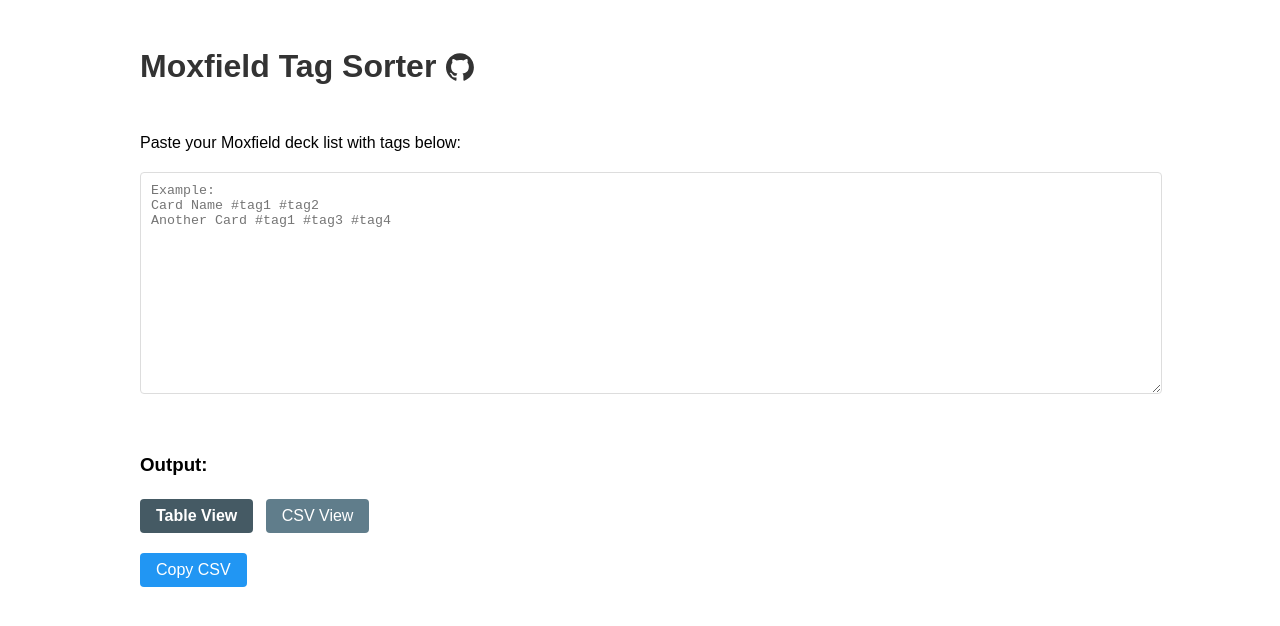
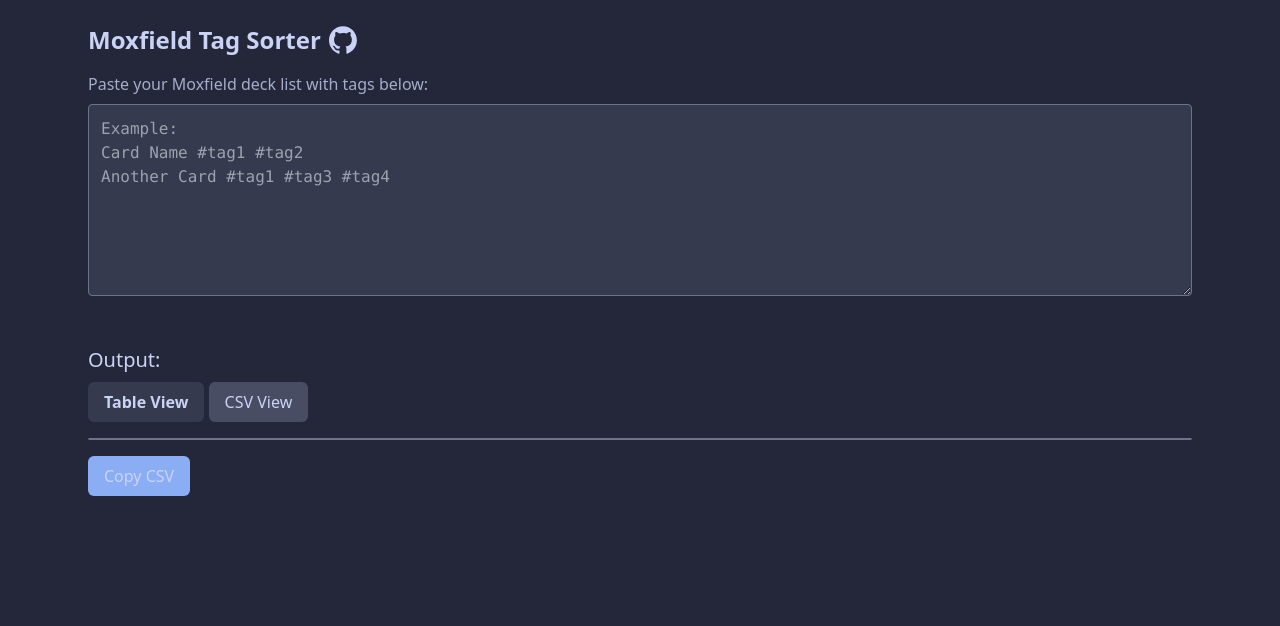
Before and after one commit to 0swin/Moxfield-Tag-Sorter, a plain HTML site: page index.html in a window 1280 px wide. Both pictures are taken after a click on the button "Table View". Drawn offline with nearby package versions, Linux system fonts and the light colour scheme.

Commit message:
Refactor HTML and JavaScript for improved styling and functionality in Moxfield Tag Sorter

```diff
--- a/index.html
+++ b/index.html
@@ -1,137 +1,110 @@
 <!DOCTYPE html>
 <html lang="en">
-<head>    <meta charset="UTF-8">
+<head>
+    <meta charset="UTF-8">
     <meta name="viewport" content="width=device-width, initial-scale=1.0">
     <title>Moxfield Tag Sorter</title>
-    <style>
-        body {
-            font-family: Arial, sans-serif;
-            max-width: 1000px;
-            margin: 0 auto;
-            padding: 20px;
-            line-height: 1.6;
+    <script src="https://cdn.tailwindcss.com"></script>
+    <script>
+        tailwind.config = {
+            theme: {
+                extend: {
+                    colors: {
+                        // Catppuccin Macchiato color palette
+                        macchiato: {
+                            rosewater: '#f4dbd6',
+                            flamingo: '#f0c6c6',
+                            pink: '#f5bde6',
+                            mauve: '#c6a0f6',
+                            red: '#ed8796',
+                            maroon: '#ee99a0',
+                            peach: '#f5a97f',
+                            yellow: '#eed49f',
+                            green: '#a6da95',
+                            teal: '#8bd5ca',
+                            sky: '#91d7e3',
+                            sapphire: '#7dc4e4',
+                            blue: '#8aadf4',
+                            lavender: '#b7bdf8',
+                            text: '#cad3f5',
+                            subtext1: '#b8c0e0',
+                            subtext0: '#a5adcb',
+                            overlay2: '#939ab7',
+                            overlay1: '#8087a2',
+                            overlay0: '#6e738d',
+                            surface2: '#5b6078',
+                            surface1: '#494d64',
+                            surface0: '#363a4f',
+                            base: '#24273a',
+                            mantle: '#1e2030',
+                            crust: '#181926'
                         }
-        textarea {
-            width: 100%;
-            height: 200px;
-            margin-bottom: 10px;
-            padding: 10px;
-            border: 1px solid #ddd;
-            border-radius: 4px;
-            font-family: monospace;
                     }
-        button {
-            padding: 8px 16px;
-            background-color: #4CAF50;
-            color: white;
-            border: none;
-            border-radius: 4px;
-            cursor: pointer;
-            font-size: 16px;
-            margin-right: 8px;
                 }
-        button:hover {
-            background-color: #45a049;
             }
-        #output {
-            margin-top: 20px;
-            white-space: pre;
-            font-family: monospace;
-            border: 1px solid #ddd;
-            padding: 10px;
-            background-color: #f9f9f9;
-            overflow-x: auto;
-            display: none;
         }
-        #table-output {
-            margin-top: 20px;
-            overflow-x: auto;
+    </script>
+    <style type="text/tailwindcss">
+        @layer components {
+            .btn {
+                @apply px-4 py-2 rounded-md text-macchiato-text transition-colors duration-200 font-medium;
+            }
+            .btn-primary {
+                @apply bg-macchiato-mauve hover:bg-macchiato-lavender;
+            }
+            .btn-secondary {
+                @apply bg-macchiato-blue hover:bg-macchiato-sapphire;
+            }
+            .btn-tab {
+                @apply bg-macchiato-surface1 hover:bg-macchiato-surface0;
+            }
+            .btn-tab.active {
+                @apply bg-macchiato-surface0 font-bold;
             }
             table {
-            border-collapse: collapse;
-            width: 100%;
-            margin-top: 10px;
-        }
-        th, td {
-            border: 1px solid #ddd;
-            padding: 8px;
-            text-align: left;
+                @apply w-full border-collapse;
             }
             th {
-            background-color: #f2f2f2;
-            position: sticky;
-            top: 0;
+                @apply bg-macchiato-surface1 text-macchiato-text py-2 px-4 text-left sticky top-0;
+            }
+            td {
+                @apply py-2 px-4 border-b border-macchiato-overlay0;
             }
             tr:nth-child(even) {
-            background-color: #f9f9f9;
+                @apply bg-macchiato-surface0/50;
             }
             tr:hover {
-            background-color: #e9e9e9;
-        }        h1 {
-            color: #333;
-            display: inline-block;
-            margin-right: 10px;
+                @apply bg-macchiato-surface0;
             }
-        .header-container {
-            display: flex;
-            align-items: center;
-        }        .github-icon {
-            display: inline-flex;
-            align-items: center;
-            text-decoration: none;
-            transition: transform 0.2s;
         }
-        .github-icon svg {
-            width: 28px;
-            height: 28px;
-            fill: #333;
-        }
-        .github-icon:hover svg {
-            fill: #2196F3;
-        }
-        .view-controls {
-            margin: 15px 0;
-        }
-        .copy-btn {
-            background-color: #2196F3;
-        }
-        .copy-btn:hover {
-            background-color: #0b7dda;
-        }
-        .tab-btn {
-            background-color: #607D8B;
-        }        .tab-btn.active {
-            background-color: #455A64;
-            font-weight: bold;
-        }
-        #status-message {
-            color: #666;
-            font-style: italic;
-            margin-bottom: 10px;
-            min-height: 20px;
-        }</style>
+    </style>
 </head>
-<body>    <div class="header-container">
-        <h1>Moxfield Tag Sorter</h1>
-        <a href="https://github.com/0swin/Moxfield-Tag-Sorter" target="_blank" class="github-icon" title="View on GitHub">
-            <svg xmlns="http://www.w3.org/2000/svg" viewBox="0 0 98 96">
+<body class="bg-macchiato-base text-macchiato-text">
+    <div class="max-w-6xl mx-auto p-6">
+        <div class="flex items-center mb-4">
+            <h1 class="text-2xl font-bold text-macchiato-text mr-2">Moxfield Tag Sorter</h1>
+            <a href="https://github.com/0swin/Moxfield-Tag-Sorter" target="_blank" class="inline-flex items-center hover:scale-110 transition-transform duration-200" title="View on GitHub">
+                <svg xmlns="http://www.w3.org/2000/svg" viewBox="0 0 98 96" class="w-7 h-7 fill-macchiato-text hover:fill-macchiato-mauve transition-colors duration-200">
                     <path fill-rule="evenodd" clip-rule="evenodd" d="M48.854 0C21.839 0 0 22 0 49.217c0 21.756 13.993 40.172 33.405 46.69 2.427.49 3.316-1.059 3.316-2.362 0-1.141-.08-5.052-.08-9.127-13.59 2.934-16.42-5.867-16.42-5.867-2.184-5.704-5.42-7.17-5.42-7.17-4.448-3.015.324-3.015.324-3.015 4.934.326 7.523 5.052 7.523 5.052 4.367 7.496 11.404 5.378 14.235 4.074.404-3.178 1.699-5.378 3.074-6.6-10.839-1.141-22.243-5.378-22.243-24.283 0-5.378 1.94-9.778 5.014-13.2-.485-1.222-2.184-6.275.486-13.038 0 0 4.125-1.304 13.426 5.052a46.97 46.97 0 0 1 12.214-1.63c4.125 0 8.33.571 12.213 1.63 9.302-6.356 13.427-5.052 13.427-5.052 2.67 6.763.97 11.816.485 13.038 3.155 3.422 5.015 7.822 5.015 13.2 0 18.905-11.404 23.06-22.324 24.283 1.78 1.548 3.316 4.481 3.316 9.126 0 6.6-.08 11.897-.08 13.526 0 1.304.89 2.853 3.316 2.364 19.412-6.52 33.405-24.935 33.405-46.691C97.707 22 75.788 0 48.854 0z"/>
                 </svg>
-        </a>
-    </div>    <p>Paste your Moxfield deck list with tags below:</p>
-    <textarea id="input" placeholder="Example:
+            </a>        </div>
+
+        <p class="text-macchiato-subtext0 mb-2">Paste your Moxfield deck list with tags below:</p>
+        <textarea id="input" class="w-full h-48 p-3 mb-3 bg-macchiato-surface0 text-macchiato-text border border-macchiato-overlay0 rounded font-mono focus:outline-none focus:ring-2 focus:ring-macchiato-mauve" placeholder="Example:
 Card Name #tag1 #tag2
 Another Card #tag1 #tag3 #tag4"></textarea>
-    <div id="status-message"></div><div>
-        <h3>Output:</h3>
-        <div class="view-controls">
-            <button id="table-view-btn" class="tab-btn active">Table View</button>
-            <button id="csv-view-btn" class="tab-btn">CSV View</button>
+        <div id="status-message" class="text-macchiato-overlay1 italic min-h-[20px] mb-3"></div>
+
+        <div>
+            <h3 class="text-xl font-medium text-macchiato-text mb-2">Output:</h3>
+            <div class="view-controls mb-4">
+                <button id="table-view-btn" class="btn btn-tab active">Table View</button>
+                <button id="csv-view-btn" class="btn btn-tab">CSV View</button>
             </div>
-        <div id="table-output"></div>
-        <div id="output"></div>
-        <div>
-            <button id="copy-btn" class="copy-btn">Copy CSV</button>
+            <div id="table-output" class="overflow-x-auto border border-macchiato-overlay0 rounded"></div>
+            <div id="output" class="mt-5 whitespace-pre font-mono p-3 bg-macchiato-surface0 border border-macchiato-overlay0 rounded overflow-x-auto hidden"></div>
+            <div class="mt-4">
+                <button id="copy-btn" class="btn btn-secondary">Copy CSV</button>
             </div>
     </div>
 
--- a/script.js
+++ b/script.js
@@ -16,17 +16,16 @@ document.addEventListener('DOMContentLoaded', function() {
         if (debounceTimeout) {
             clearTimeout(debounceTimeout);
         }
-
           // Show processing status
         statusMessage.textContent = 'Processing...';
+        statusMessage.className = 'text-macchiato-overlay1 italic min-h-[20px] mb-3';
 
         // Set a timeout to process input after a delay
         debounceTimeout = setTimeout(() => {
             const inputText = inputArea.value.trim();
-
               if (!inputText) {
                 outputArea.textContent = 'Please enter some data to convert.';
-                tableOutput.innerHTML = 'Please enter some data to convert.';
+                tableOutput.innerHTML = '<p class="p-4 text-macchiato-overlay1 italic text-center">Please enter some data to convert.</p>';
                 statusMessage.textContent = '';
                 return;
             }
@@ -44,14 +43,15 @@ document.addEventListener('DOMContentLoaded', function() {
                 tableOutput.style.display = 'block';
                 outputArea.style.display = 'none';
                 setActiveTab(tableViewBtn);
-
                   // Clear status message
                 statusMessage.textContent = 'Conversion complete!';
+                statusMessage.className = 'text-macchiato-green italic min-h-[20px] mb-3';
                 setTimeout(() => {
                     statusMessage.textContent = '';
-                }, 2000);
-            } catch (error) {
+                    statusMessage.className = 'text-macchiato-overlay1 italic min-h-[20px] mb-3';
+                }, 2000);            } catch (error) {
                 statusMessage.textContent = 'Error: ' + error.message;
+                statusMessage.className = 'text-macchiato-red italic min-h-[20px] mb-3';
             }
         }, 500); // 500ms delay for debounce
     }
@@ -83,15 +83,14 @@ document.addEventListener('DOMContentLoaded', function() {
         outputArea.style.display = 'block';
         setActiveTab(csvViewBtn);
     });
-
       function setActiveTab(activeButton) {
         // Remove active class from all buttons
-        document.querySelectorAll('.tab-btn').forEach(btn => {
+        document.querySelectorAll('.btn-tab').forEach(btn => {
             btn.classList.remove('active');
         });
         // Add active class to clicked button
         activeButton.classList.add('active');
-    }    // Parse input text and return structured data
+    }// Parse input text and return structured data
     function parseInput(text) {
         // Split input into lines
         const lines = text.split('\n').filter(line => line.trim());
@@ -151,8 +150,7 @@ document.addEventListener('DOMContentLoaded', function() {
         }
 
         return csvContent;
-    }
-      // Create HTML table from parsed data
+    }    // Create HTML table from parsed data
     function createTable(data) {
         if (!data) return;
 
@@ -160,7 +158,7 @@ document.addEventListener('DOMContentLoaded', function() {
 
         // Create table element
         const table = document.createElement('table');
-
+        table.classList.add('w-full', 'border-collapse');
           // Create table header
         const thead = document.createElement('thead');
         const headerTr = document.createElement('tr');
@@ -168,6 +166,7 @@ document.addEventListener('DOMContentLoaded', function() {
         headerRow.forEach((headerText, index) => {
             const th = document.createElement('th');
             th.textContent = headerText;
+            th.classList.add('bg-macchiato-surface1', 'text-macchiato-text', 'py-2', 'px-4', 'text-left', 'sticky', 'top-0');
             if (index === 0) { // First column (line number)
                 th.style.width = '40px'; // Set a fixed width for the line number column
             }
@@ -179,27 +178,29 @@ document.addEventListener('DOMContentLoaded', function() {
 
         // Create table body
         const tbody = document.createElement('tbody');
-
           // Add rows with line numbers
         rows.forEach((row, index) => {
             const tr = document.createElement('tr');
-
+            if (index % 2 === 1) {
+                tr.classList.add('bg-macchiato-surface0/50');
+            }
+            tr.classList.add('hover:bg-macchiato-surface0');
               // Add line number cell
             const tdLineNumber = document.createElement('td');
             tdLineNumber.textContent = index + 1; // Line numbers start at 1
-            tdLineNumber.style.textAlign = 'center';
-            tdLineNumber.style.color = '#666';
-            tdLineNumber.style.backgroundColor = '#f0f0f0';
-            tr.appendChild(tdLineNumber);
-              // Add card name cell
+            tdLineNumber.classList.add('text-center', 'text-macchiato-overlay1', 'bg-macchiato-surface1', 'font-mono');
+            tdLineNumber.style.width = '40px';
+            tr.appendChild(tdLineNumber);            // Add card name cell
             const tdCard = document.createElement('td');
             tdCard.textContent = row.card;
+            tdCard.classList.add('py-2', 'px-4', 'border-b', 'border-macchiato-overlay0');
             tr.appendChild(tdCard);
 
             // Add tag cells
             for (let i = 0; i < headerRow.length - 2; i++) {
                 const td = document.createElement('td');
                 td.textContent = row.tags[i] || '';
+                td.classList.add('py-2', 'px-4', 'border-b', 'border-macchiato-overlay0');
                 tr.appendChild(td);
             }
 
```
Lines whose indentation alone changed are shown as unchanged.
